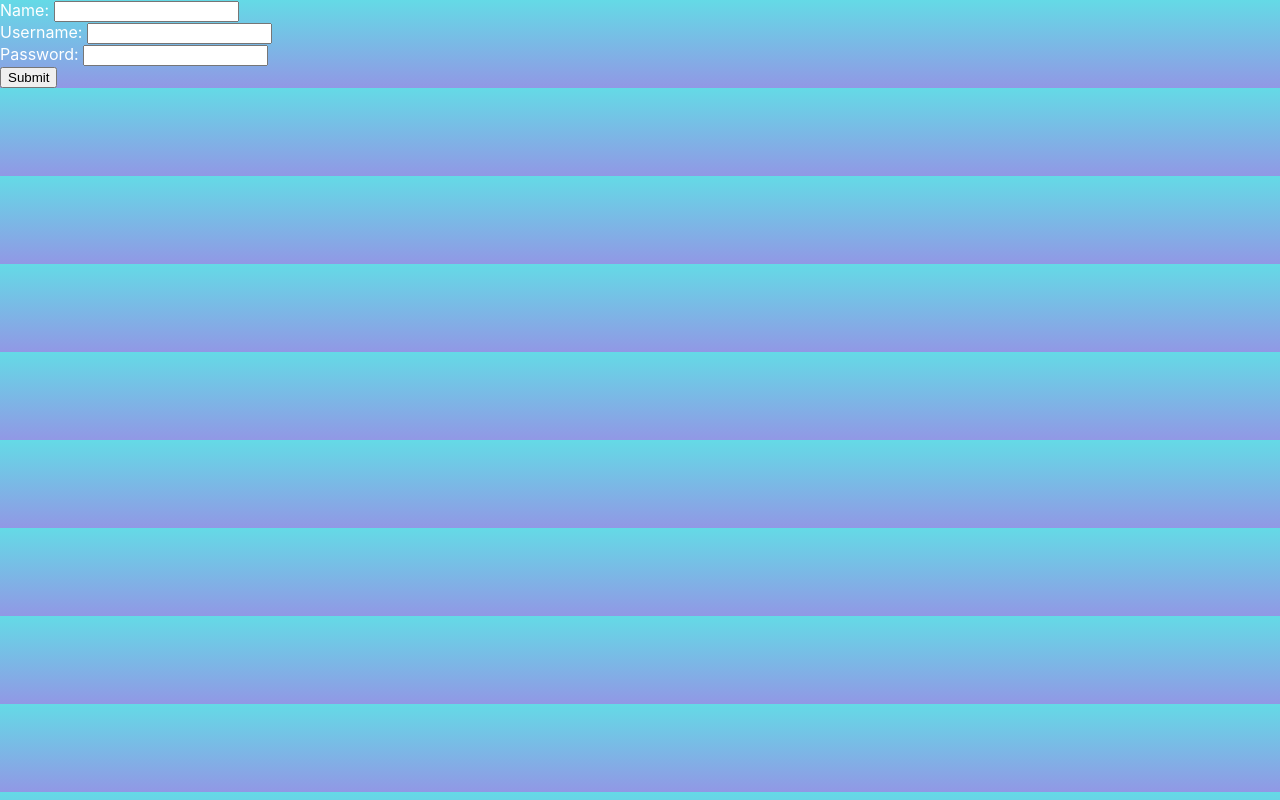
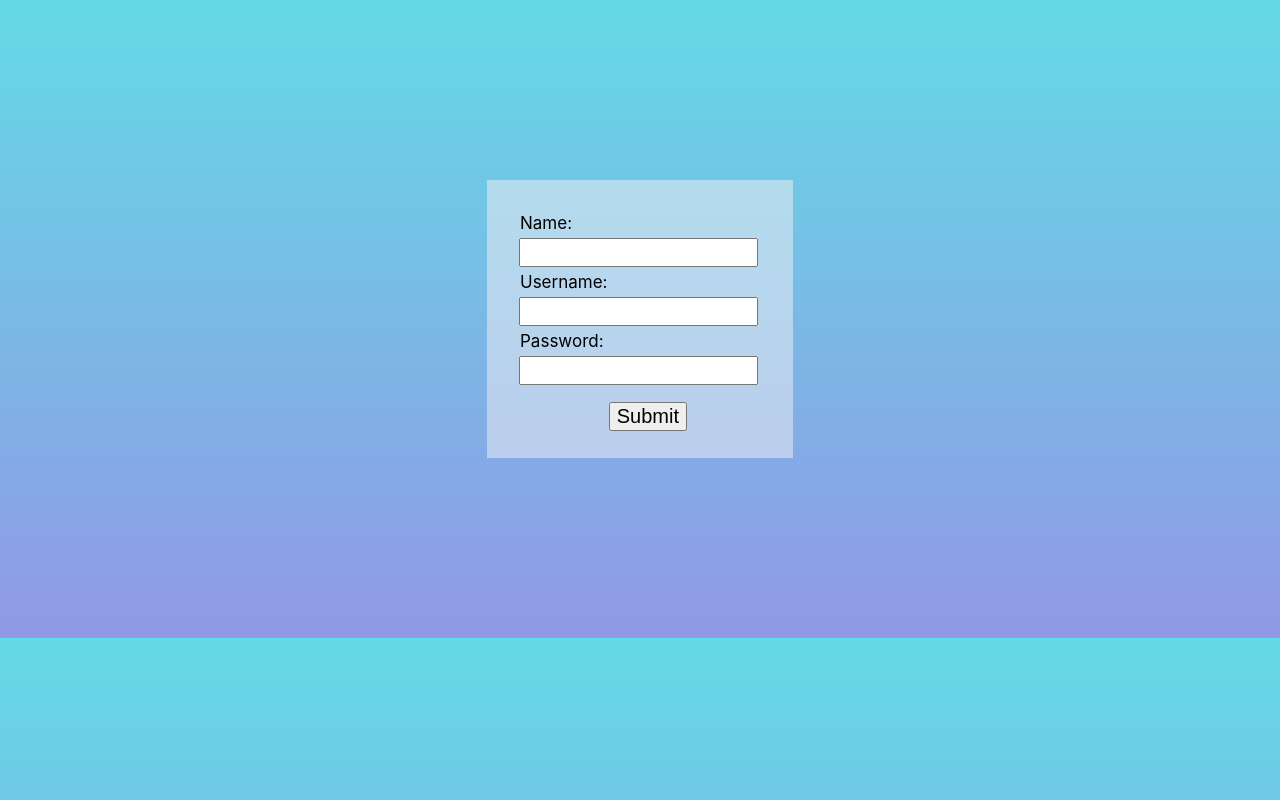
Before and after one commit to gg-1414/key-moji, a React (Create React App) app: page / in a window 1280 px wide. Built offline with nearby package versions, Linux system fonts and the light colour scheme.

Commit message:
styling added to signup form

```diff
--- /dev/null
+++ b/src/components/Signup/Signup.css
@@ -0,0 +1,30 @@
+#signup {
+  color: black;
+}
+
+#signup form {
+  margin: 180px auto;
+  background: #eeeff587;
+  padding: 28px;
+  width: 250px;
+  font-size: 17px;
+}
+
+#signup label {
+  display: block;
+  margin: 5px;
+}
+
+#signup input[type=text],
+#signup input[type=password] {
+  margin-left: 14px;
+  position: relative;
+  right: 10px;
+  padding: 5px;
+  width: 90%;
+}
+
+#signup input[type=submit] {
+  margin: 17px 37.5% -1px;
+  font-size: 20px;
+}
--- a/src/components/Signup/Signup.js
+++ b/src/components/Signup/Signup.js
@@ -1,4 +1,5 @@
 import React, {Component} from 'react'
+import './Signup.css'
 
 export default class Signup extends Component {
 
@@ -35,7 +36,7 @@ export default class Signup extends Component {
 
   render() {
     return (
-      <div>
+      <div id="signup">
         <form onSubmit={this.handleOnSubmit} >
           <label>Name: </label>
           <input type="text" onChange={this.handleChange} name="name"></input><br />
```
